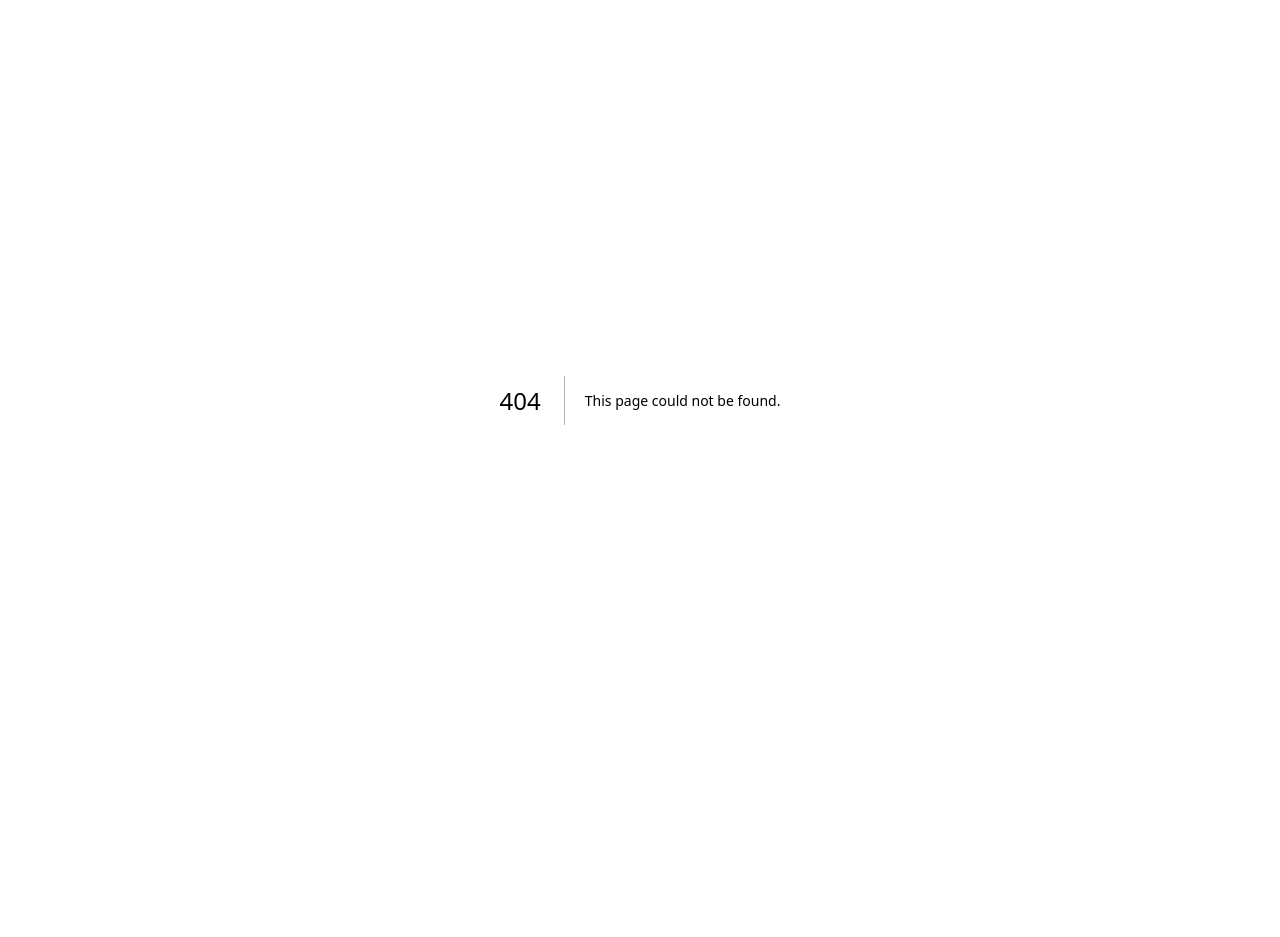
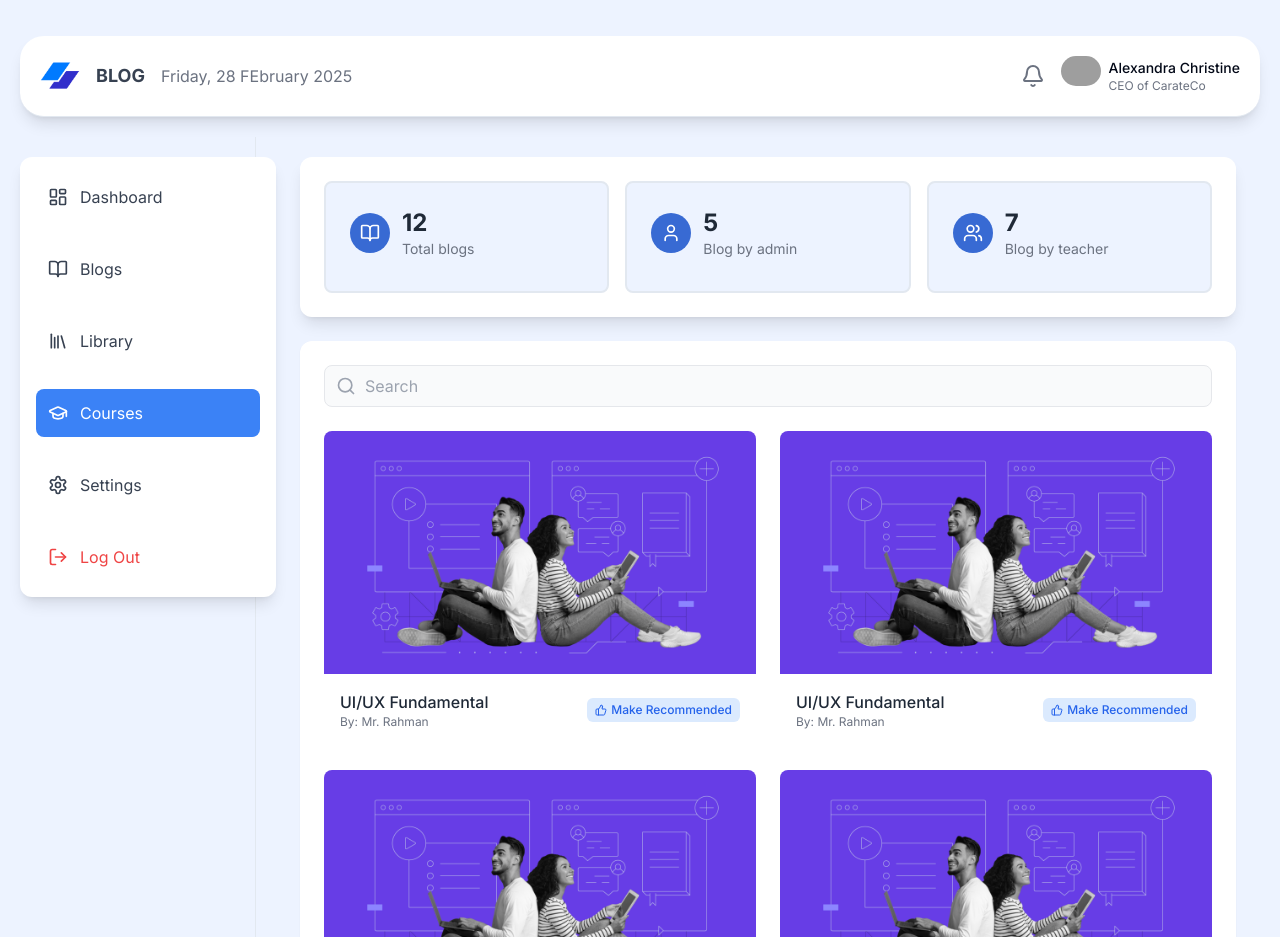
Before and after one commit to SMTech24-official/courses-dashboard, a Next.js app: page /dashboard/courses in a window 1280 px wide. Before the commit this address had no page. Before the commit the page ends 800 px from the top, so only its background shows below. Built offline with nearby package versions, Linux system fonts and the light colour scheme; grey boxes are pictures that could not be loaded.

Commit message:
all courses section added

```diff
--- /dev/null
+++ b/src/app/(WithDashboardLayout)/dashboard/courses/page.tsx
@@ -0,0 +1,10 @@
+import Courses from "@/components/dashboard/Courses/Courses"
+
+export const metadata = {
+    title: 'Courses | All Courses',
+    description: 'All Courses',
+}
+
+export default function allCoursesPage() {
+    return <Courses />
+}
--- /dev/null
+++ b/src/components/dashboard/Courses/Courses.tsx
@@ -0,0 +1,36 @@
+import { Search } from "lucide-react"
+import TotalBlogs from "../Blogs/TotalBlogs"
+import CoursesCard from "./CoursesCard"
+
+
+const Courses = () => {
+    return (
+        <div className="p-5">
+            <TotalBlogs />
+
+            <section className="rounded-xl bg-white p-6 shadow-sm">
+                {/* Search Bar */}
+                <div className="mb-6 relative">
+                    <div className="absolute inset-y-0 left-0 flex items-center pl-3 pointer-events-none">
+                        <Search className="h-5 w-5 text-gray-400" />
+                    </div>
+                    <input
+                        type="text"
+                        placeholder="Search"
+                        className="w-full rounded-lg border border-gray-200 bg-gray-50 py-2 pl-10 pr-4 text-gray-700 focus:border-blue-500 focus:outline-none focus:ring-1 focus:ring-blue-500"
+                    />
+                </div>
+
+                {/* Course Cards */}
+                <div className="grid grid-cols-2 gap-6">
+                    {[1, 2, 3, 4].map((item) => (
+                        <CoursesCard key={item} />
+                    ))}
+                </div>
+            </section>
+
+        </div>
+    )
+}
+
+export default Courses
--- /dev/null
+++ b/src/components/dashboard/Courses/CoursesCard.tsx
@@ -0,0 +1,38 @@
+import { ThumbsUp } from "lucide-react"
+import Image from "next/image"
+
+
+const CoursesCard = () => {
+    return (
+        <div className="overflow-hidden rounded-lg">
+            <div className="relative">
+                <div className="relative">
+                    <div className="aspect-video w-full overflow-hidden">
+                        {/* People sitting back to back */}
+                        <div className="relative z-10 flex items-center justify-center">
+                            <Image
+                                src="/CourseCard.png"
+                                alt="People working on UI/UX"
+                                width={256}
+                                height={128}
+                                className="h-full w-full object-contain"
+                            />
+                        </div>
+                    </div>
+                </div>
+            </div>
+            <div className="flex items-center justify-between bg-white p-4">
+                <div>
+                    <h3 className="font-medium text-gray-800">UI/UX Fundamental</h3>
+                    <p className="text-xs text-gray-500">By: Mr. Rahman</p>
+                </div>
+                <button className="flex items-center gap-1 rounded-md bg-blue-100 px-2 py-1 text-xs font-medium text-blue-600 hover:bg-blue-200">
+                    <ThumbsUp className="h-3 w-3" />
+                    <span>Make Recommended</span>
+                </button>
+            </div>
+        </div>
+    )
+}
+
+export default CoursesCard
--- a/src/components/dashboard/sidebar/sidebar-navigation.tsx
+++ b/src/components/dashboard/sidebar/sidebar-navigation.tsx
@@ -34,7 +34,7 @@ export default function SidebarNavigation() {
     {
       label: "Courses",
       icon: <GraduationCap className="w-5 h-5" />,
-      href: "/dashboard/income",
+      href: "/dashboard/courses",
     },
     {
       label: "Settings",
```
Also changed, not shown: src/components/dashboard/Library/Course.tsx (indentation only).
